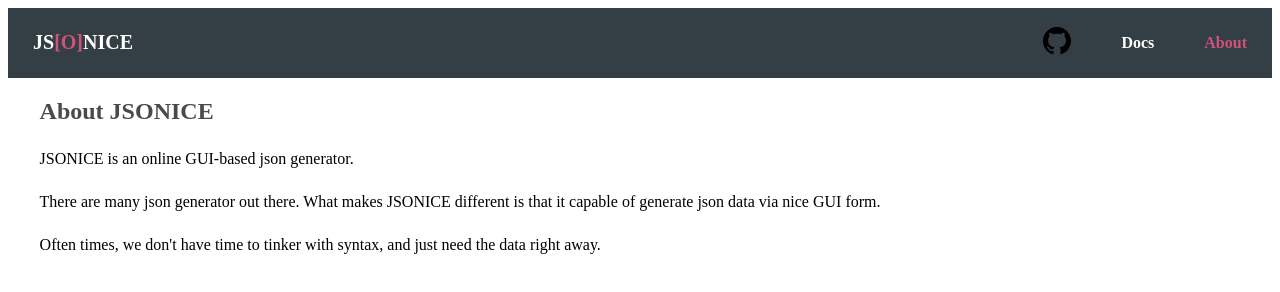
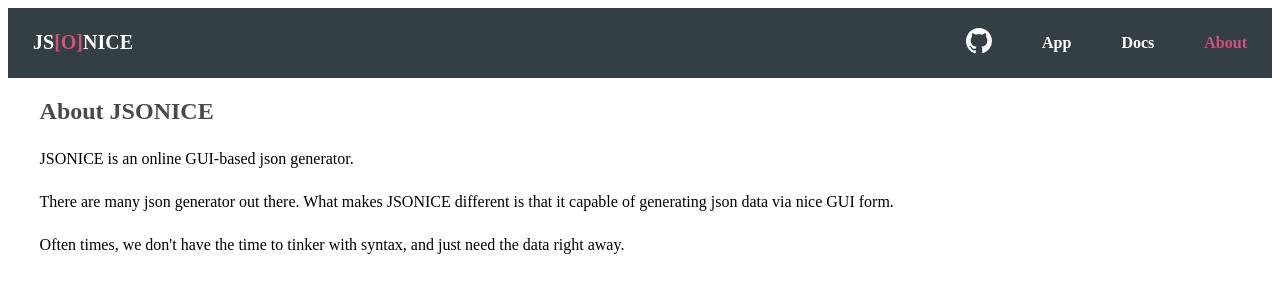
Before and after one commit to armanrozika/jsonice, a Gatsby site: page /about in a window 1280 px wide. Built offline with nearby package versions, Linux system fonts and the light colour scheme; Gatsby itself is replaced by a stand-in of ours.

Commit message:
change github svg to white bg

```diff
--- a/src/components/header.jsx
+++ b/src/components/header.jsx
@@ -12,10 +12,10 @@
         <a href="https://github.com/armanrozika/jsonice" target="_blank">
           <svg
             //className="octicon octicon-mark-github v-align-middle"
-            height="28"
+            height="26"
             viewBox="0 0 16 16"
             version="1.1"
-            width="28"
+            width="26"
             aria-hidden="true"
           >
             <path
@@ -24,6 +24,9 @@
             ></path>
           </svg>
         </a>
+        <Link activeClassName="active" to="/app">
+          App
+        </Link>
         <Link activeClassName="active" to="/docs">
           Docs
         </Link>
--- a/src/pages/about.jsx
+++ b/src/pages/about.jsx
@@ -13,11 +13,11 @@
         <p>JSONICE is an online GUI-based json generator.</p>
         <p>
           There are many json generator out there. What makes JSONICE different
-          is that it capable of generate json data via nice GUI form.
+          is that it capable of generating json data via nice GUI form.
         </p>
         <p>
-          Often times, we don't have time to tinker with syntax, and just need
-          the data right away.
+          Often times, we don't have the time to tinker with syntax, and just
+          need the data right away.
         </p>
       </div>
     </div>
--- a/src/pages/docs.jsx
+++ b/src/pages/docs.jsx
@@ -36,7 +36,7 @@
             if you want to randomize number within range 20 and 30, just type{" "}
             <code>20 to 30</code> in the input field. <br />
             Same goes for date, just make sure you use the format of{" "}
-            <code>YYYY/MM/DD</code>.
+            <code>YYYY-MM-DD</code>.
           </li>
         </ul>
         <h3>Adding nested child</h3>
--- a/src/styles/header.scss
+++ b/src/styles/header.scss
@@ -24,4 +24,7 @@
     display: flex;
     align-items: center;
   }
+  svg {
+    fill: #fff;
+  }
 }
```
